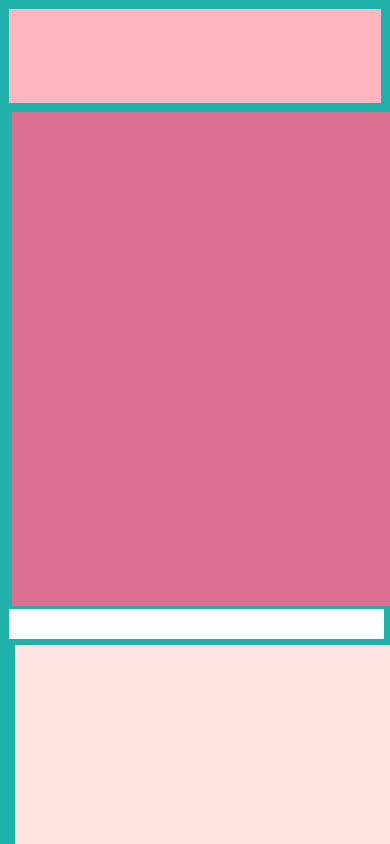
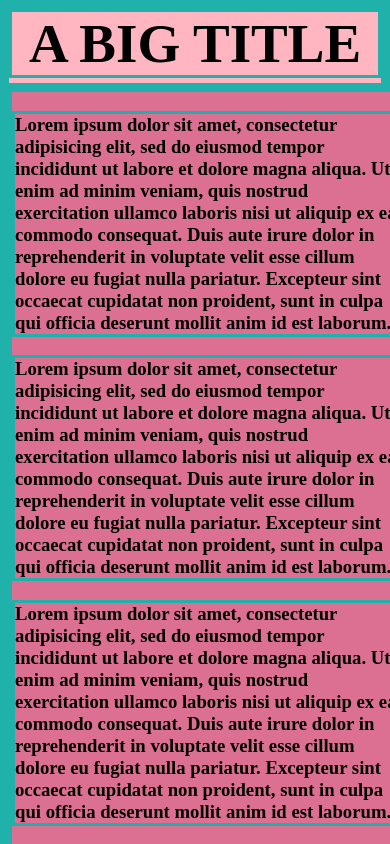
Before and after one commit to epicodus-lessons/outside-in-good-example, a plain HTML site: page index.html in a window 390 px wide. Shown: the top 844 px of the page. Drawn offline with Linux system fonts and the light colour scheme.

Commit message:
add staticly styled text content

```diff
--- a/css/styles.css
+++ b/css/styles.css
@@ -1,6 +1,8 @@
 html {
   box-sizing: border-box;
+  font-size: 16px;
 }
+
 *, *:before, *:after {
   box-sizing: inherit;
 }
@@ -16,13 +18,19 @@ body {
 
 .header {
   background-color: lightPink;
-  height: 100px;
+  height: 120px;
+  text-align: center;
+}
+
+.header h1 {
+  margin: 0;
+  font-size: 120px;
 }
 
 .container {
   margin: 0 auto;
   padding: 0 50px;
-  width: 1200px;
+  width: 1300px;
 }
 
 .content {
@@ -37,20 +45,27 @@ body {
 
 .content-small {
   background-color: lightSalmon;
-  height: 200px;
+  height: 150px;
 }
 
 /* TABLET RULES */
 
 /*landscape*/
 
-@media screen and (max-width: 1200px) {
+@media screen and (max-width: 1300px) {
   .container {
-    width: 900px;
+    width: 950px;
   }
+
+  .header h1 {
+    font-size: 90px;
+  }
+
   .content-big {
+    height: 500px;
     background-color: lightCoral;
   }
+
   .content-small {
     background-color: lightCyan;
   }
@@ -58,32 +73,44 @@ body {
 
 /*portrait*/
 
-@media screen and (max-width: 900px) {
+@media screen and (max-width: 950px) {
   .container {
-    width: 600px;
+    width: 650px;
+    padding: 0 20px;
   }
+
   .content-big {
     background-color: lavenderBlush;
-    height: 500px;
+    height: 600px;
   }
+
   .content-small {
-    height: 300px;
+    height: 200px;
     background-color: paleGreen;
   }
 }
 
 /* MOBILE RULES */
 
-@media screen and (max-width: 600px) {
+@media screen and (max-width: 650px) {
   .container {
     width: 400px;
     padding: 0;
   }
 
+  .header {
+    height: 80px;
+  }
+
+  .header h1 {
+    font-size: 55px;
+  }
+
   .content-big {
     background-color: paleVioletRed;
-    height: 500px;
+    height: 800px;
   }
+
   .content-small {
     height: 300px;
     background-color: mistyRose;
--- a/index.html
+++ b/index.html
@@ -7,18 +7,23 @@
   </head>
   <body>
     <div class="header">
-
+      <h1>A BIG TITLE</h1>
     </div>
     <div class="container">
       <div class="content content-big">
-
+        <h3>Lorem ipsum dolor sit amet, consectetur adipisicing elit, sed do eiusmod tempor incididunt ut labore et dolore magna aliqua. Ut enim ad minim veniam, quis nostrud exercitation ullamco laboris nisi ut aliquip ex ea commodo consequat. Duis aute irure dolor in reprehenderit in voluptate velit esse cillum dolore eu fugiat nulla pariatur. Excepteur sint occaecat cupidatat non proident, sunt in culpa qui officia deserunt mollit anim id est laborum.</h3>
+        <h3>Lorem ipsum dolor sit amet, consectetur adipisicing elit, sed do eiusmod tempor incididunt ut labore et dolore magna aliqua. Ut enim ad minim veniam, quis nostrud exercitation ullamco laboris nisi ut aliquip ex ea commodo consequat. Duis aute irure dolor in reprehenderit in voluptate velit esse cillum dolore eu fugiat nulla pariatur. Excepteur sint occaecat cupidatat non proident, sunt in culpa qui officia deserunt mollit anim id est laborum.</h3>
+        <h3>Lorem ipsum dolor sit amet, consectetur adipisicing elit, sed do eiusmod tempor incididunt ut labore et dolore magna aliqua. Ut enim ad minim veniam, quis nostrud exercitation ullamco laboris nisi ut aliquip ex ea commodo consequat. Duis aute irure dolor in reprehenderit in voluptate velit esse cillum dolore eu fugiat nulla pariatur. Excepteur sint occaecat cupidatat non proident, sunt in culpa qui officia deserunt mollit anim id est laborum.</h3>
       </div>
       <div class="content-grid">
         <div class="content content-small">
+          <h3>Lorem ipsum dolor sit amet, consectetur adipisicing elit, sed do eiusmod tempor incididunt ut labore et dolore magna aliqua. Ut enim ad minim veniam, quis nostrud exercitation ullamco laboris nisi ut aliquip ex ea commodo consequat. Duis aute irure dolor in reprehenderit in voluptate velit esse cillum dolore eu fugiat nulla pariatur. Excepteur sint occaecat cupidatat non proident, sunt in culpa qui officia deserunt mollit anim id est laborum.</h3>
         </div>
         <div class="content content-small">
+          <h3>Lorem ipsum dolor sit amet, consectetur adipisicing elit, sed do eiusmod tempor incididunt ut labore et dolore magna aliqua. Ut enim ad minim veniam, quis nostrud exercitation ullamco laboris nisi ut aliquip ex ea commodo consequat. Duis aute irure dolor in reprehenderit in voluptate velit esse cillum dolore eu fugiat nulla pariatur. Excepteur sint occaecat cupidatat non proident, sunt in culpa qui officia deserunt mollit anim id est laborum.</h3>
         </div>
         <div class="content content-small">
+          <h3>Lorem ipsum dolor sit amet, consectetur adipisicing elit, sed do eiusmod tempor incididunt ut labore et dolore magna aliqua. Ut enim ad minim veniam, quis nostrud exercitation ullamco laboris nisi ut aliquip ex ea commodo consequat. Duis aute irure dolor in reprehenderit in voluptate velit esse cillum dolore eu fugiat nulla pariatur. Excepteur sint occaecat cupidatat non proident, sunt in culpa qui officia deserunt mollit anim id est laborum.</h3>
         </div>
       </div>
     </div>
```
